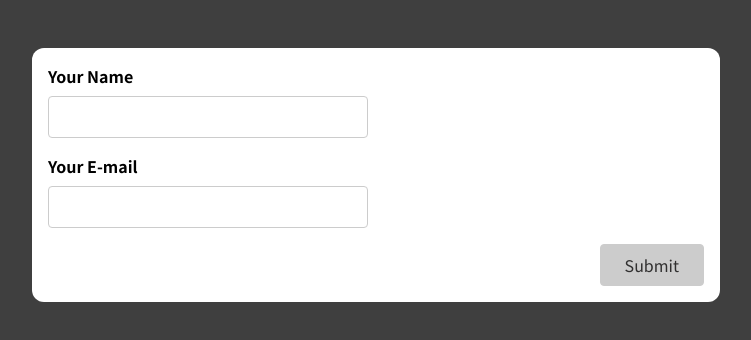
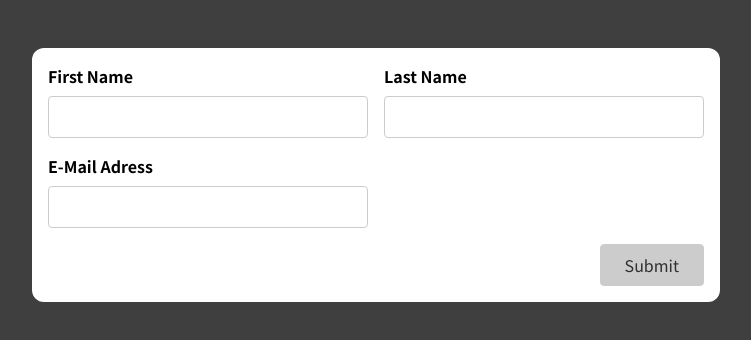
Before and after one commit to veronaten/form-with-http, a React (Create React App) app: page / in a window 1280 px wide. Shown: the top 340 px of the page, without its empty margins (264-1015 px from the left). Built offline with nearby package versions, Linux system fonts and the light colour scheme.

Commit message:
Feat: add BasicForm.js with using use-input.js hook

```diff
--- a/src/App.js
+++ b/src/App.js
@@ -1,9 +1,9 @@
-import SimpleInput from './components/SimpleInput';
+import BasicForm from './components/BasicForm';
 
 function App() {
   return (
     <div className="app">
-      <SimpleInput />
+      <BasicForm />
     </div>
   );
 }
--- a/src/components/BasicForm.js
+++ b/src/components/BasicForm.js
@@ -1,22 +1,100 @@
+import useInput from "../hooks/use-input";
+
+const isNotEmpty = value => value.trim() !== '';
+const isEmail = value => value.includes('@');
+
 const BasicForm = (props) => {
+  const {
+    value: firstNameValue,
+    isValid: firstNameIsValid,
+    hasError: firstNameHasError,
+    valueChangeHandler: firstNameChangeHandler,
+    inputBlurHandler: firstNameBlurHandler,
+    reset: resetFirstName
+  } = useInput(isNotEmpty);
+
+  const {
+    value: lastNameValue,
+    isValid: lastNameIsValid,
+    hasError: lastNameHasError,
+    valueChangeHandler: lastNameChangeHandler,
+    inputBlurHandler: lastNameBlurHandler,
+    reset: resetLastName
+  } = useInput(isNotEmpty);
+
+  const {
+    value: emailValue,
+    isValid: emailIsValid,
+    hasError: emailHasError,
+    valueChangeHandler: emailChangeHandler,
+    inputBlurHandler: emailBlurHandler,
+    reset: resetEmail
+  } = useInput(isEmail);
+
+  let formIsValid = false;
+
+  if (firstNameIsValid && lastNameIsValid && emailIsValid) {
+    formIsValid = true;
+  }
+
+  const submitHandler = event => {
+    event.preventDefault();
+
+    if (!formIsValid) {
+      return;
+    };
+
+    console.log('Submitted');
+    console.log(firstNameValue, lastNameValue, emailValue);
+
+    resetFirstName();
+    resetLastName();
+    resetEmail();
+  }
+
+  const firstNameClasses = firstNameHasError ? 'form-control invalid' : 'form-control';
+  const lastNameClasses = lastNameHasError ? 'form-control invalid' : 'form-control';
+  const emailClasses = emailHasError ? 'form-control invalid' : 'form-control';
+
   return (
-    <form>
+    <form onSubmit={submitHandler}>
       <div className='control-group'>
-        <div className='form-control'>
+        <div className={firstNameClasses}>
           <label htmlFor='name'>First Name</label>
-          <input type='text' id='name' />
+          <input
+            type='text'
+            id='name'
+            onChange={firstNameChangeHandler}
+            value={firstNameValue}
+            onBlur={firstNameBlurHandler}
+          />
+          {firstNameHasError && <p className='error-text'>Please, enter a first name</p>}
         </div>
-        <div className='form-control'>
+        <div className={lastNameClasses}>
           <label htmlFor='name'>Last Name</label>
-          <input type='text' id='name' />
+          <input
+            type='text'
+            id='name'
+            onChange={lastNameChangeHandler}
+            value={lastNameValue}
+            onBlur={lastNameBlurHandler}
+          />
+          {lastNameHasError && <p className='error-text'>Please, enter a last name</p>}
         </div>
       </div>
-      <div className='form-control'>
-        <label htmlFor='name'>E-Mail Address</label>
-        <input type='text' id='name' />
+      <div className={emailClasses}>
+        <label htmlFor='name'>E-Mail Adress</label>
+        <input
+          type='text'
+          id='name'
+          onChange={emailChangeHandler}
+          value={emailValue}
+          onBlur={emailBlurHandler}
+        />
+        {emailHasError && <p className='error-text'>Please, enter an email</p>}
       </div>
       <div className='form-actions'>
-        <button>Submit</button>
+        <button disabled={!formIsValid}>Submit</button>
       </div>
     </form>
   );
```
Also changed, not shown: 1 other file (tests, documents, lock files or other folders).
